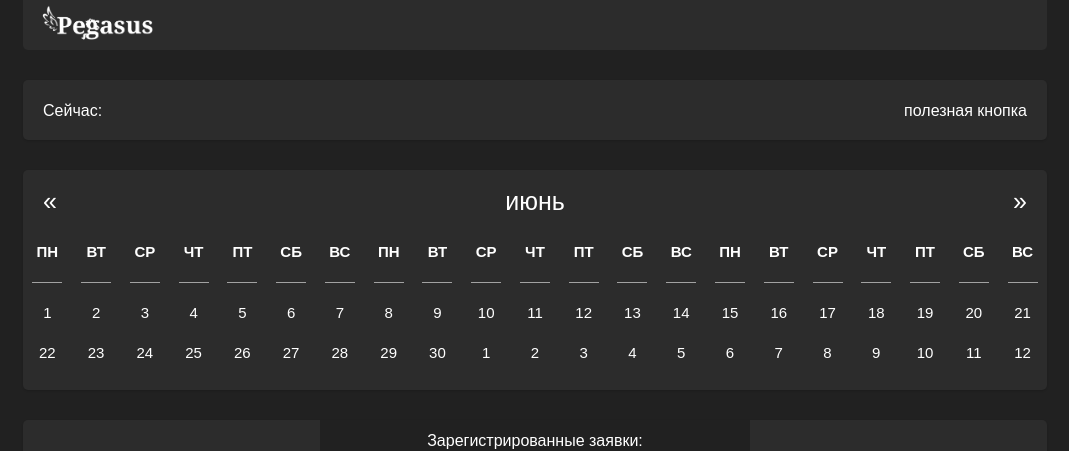
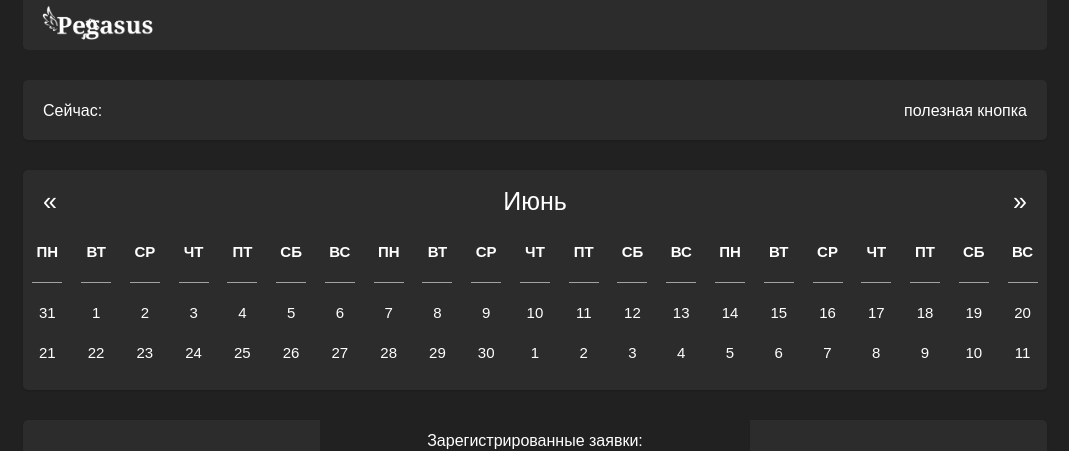
Before and after one commit to Igor-hub-it/Kyrsovaya, a Flask app: page / in a window 1280 px wide. Shown: the top 451 px of the page, without its empty margins (105-1174 px from the left). Run offline with Flask 2, Linux system fonts and the light colour scheme.

Commit message:
update calendar.js

```diff
--- a/templates/calendar.html
+++ b/templates/calendar.html
@@ -1,154 +1,2 @@
-<div class="block_calendar">
-    <div class="mounth">
-        <div class="prev_mounth">&#171;</div>
-        <div class="cur_mounth">июнь</div>
-        <div class="next_mounth">&#187;</div>
-    </div>
-    <div class="weeks_days">
-        <div class="name_weeks">
-            <div class="week1 col-lg-3 col-lg-2">
-                <div class="inner">
-                        <div class="day_name">
-                            Пн
-                        </div>
-                        <div class="day_name">
-                            Вт
-                        </div>
-                        <div class="day_name">
-                            Ср
-                        </div>
-                        <div class="day_name">
-                            Чт
-                        </div>
-                        <div class="day_name">
-                            Пт
-                        </div>
-                        <div class="day_name">
-                            Сб
-                        </div>
-                        <div class="day_name">
-                            Вс
-                        </div>
-                </div>
-            </div>
-            <div class="week2 col-lg-3 col-lg-2">
-                <div class="inner">
-                        <div class="day_name">
-                            Пн
-                        </div>
-                        <div class="day_name">
-                            Вт
-                        </div>
-                        <div class="day_name">
-                            Ср
-                        </div>
-                        <div class="day_name">
-                            Чт
-                        </div>
-                        <div class="day_name">
-                            Пт
-                        </div>
-                        <div class="day_name">
-                            Сб
-                        </div>
-                        <div class="day_name">
-                            Вс
-                        </div>
-                </div>
-            </div>
-            <div class="week3 col-lg-3">
-                <div class="inner">
-                        <div class="day_name">
-                            Пн
-                        </div>
-                        <div class="day_name">
-                            Вт
-                        </div>
-                        <div class="day_name">
-                            Ср
-                        </div>
-                        <div class="day_name">
-                            Чт
-                        </div>
-                        <div class="day_name">
-                            Пт
-                        </div>
-                        <div class="day_name">
-                            Сб
-                        </div>
-                        <div class="day_name">
-                            Вс
-                        </div>
-                </div>
-            </div>
-        </div>
-        <div id="days">
-            <div class="colomn1 col-lg-3 col-lg-2">
-                <div class="inner">
-                    <div class="day">1</div>
-                    <div class="day">2</div>
-                    <div class="day">3</div>
-                    <div class="day">4</div>
-                    <div class="day">5</div>
-                    <div class="day">6</div>
-                    <div class="day">7</div>
-                </div>
-            </div>
-            <div class="colomn2 col-lg-3 col-lg-2">
-                <div class="inner">
-                    <div class="day">8</div>
-                    <div class="day">9</div>
-                    <div class="day">10</div>
-                    <div class="day">11</div>
-                    <div class="day">12</div>
-                    <div class="day">13</div>
-                    <div class="day">14</div>
-                </div>
-            </div>
-            <div class="colomn3 col-lg-3 col-lg-2">
-                <div class="inner">
-                    <div class="day">15</div>
-                    <div class="day">16</div>
-                    <div class="day">17</div>
-                    <div class="day">18</div>
-                    <div class="day">19</div>
-                    <div class="day">20</div>
-                    <div class="day">21</div>
-                </div>
-            </div>
-            <div class="colomn4 col-lg-3 col-lg-2">
-                <div class="inner">
-                    <div class="day">22</div>
-                    <div class="day">23</div>
-                    <div class="day">24</div>
-                    <div class="day">25</div>
-                    <div class="day">26</div>
-                    <div class="day">27</div>
-                    <div class="day">28</div>
-                </div>
-            </div>
-            <div class="colomn5 col-lg-3 col-lg-2">
-                <div class="inner">
-                    <div class="day">29</div>
-                    <div class="day">30</div>
-                    <div class="day">1</div>
-                    <div class="day">2</div>
-                    <div class="day">3</div>
-                    <div class="day">4</div>
-                    <div class="day">5</div>
-                </div>
-            </div>
-            <div class="colomn6 col-lg-3 col-lg-2">
-                <div class="inner">
-                    <div class="day">6</div>
-                    <div class="day">7</div>
-                    <div class="day">8</div>
-                    <div class="day">9</div>
-                    <div class="day">10</div>
-                    <div class="day">11</div>
-                    <div class="day">12</div>
-                </div>
-            </div>
-        </div>
-    </div>
-</div>
+<div class="block_calendar" id="calendar"></div>
+<script src="../static/scripts/calendar.js"></script>
```
